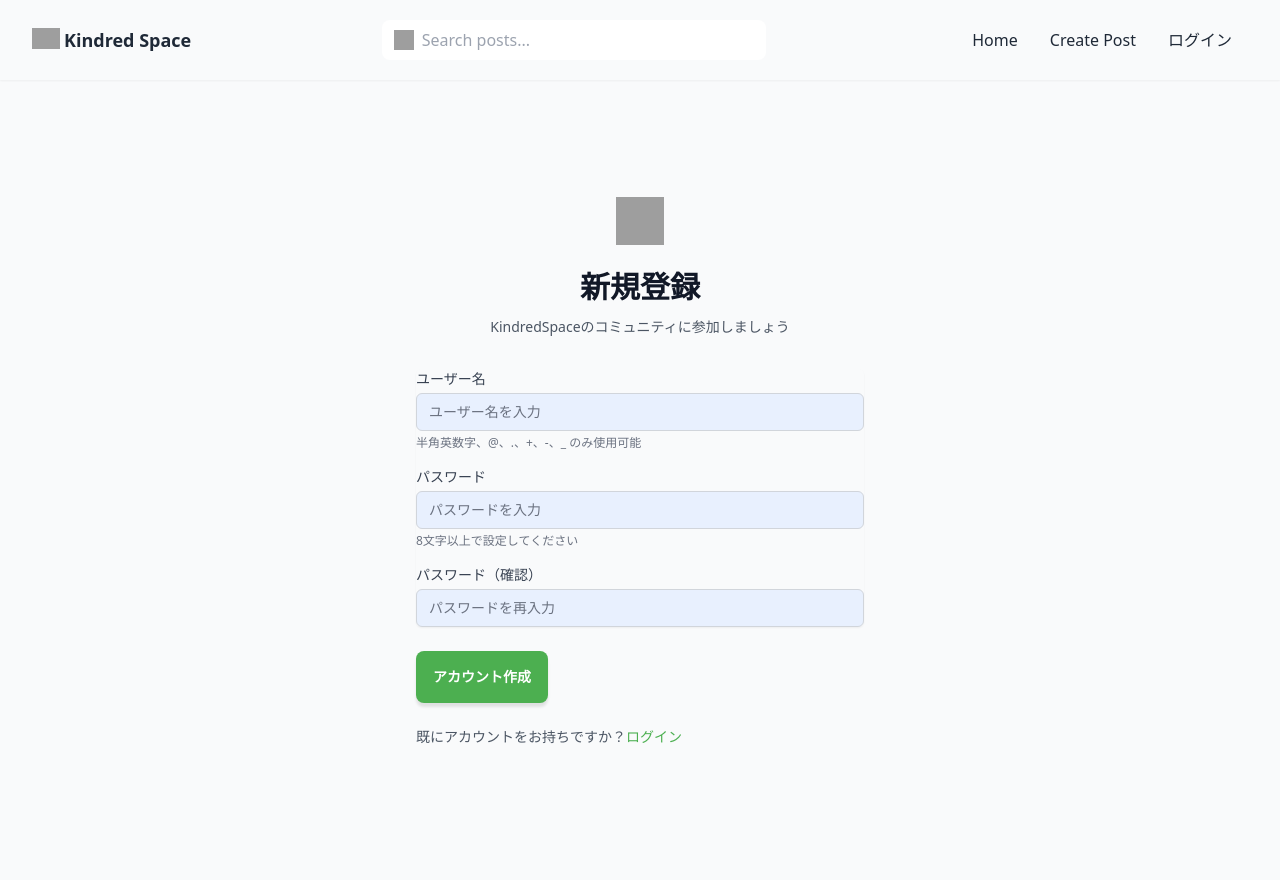
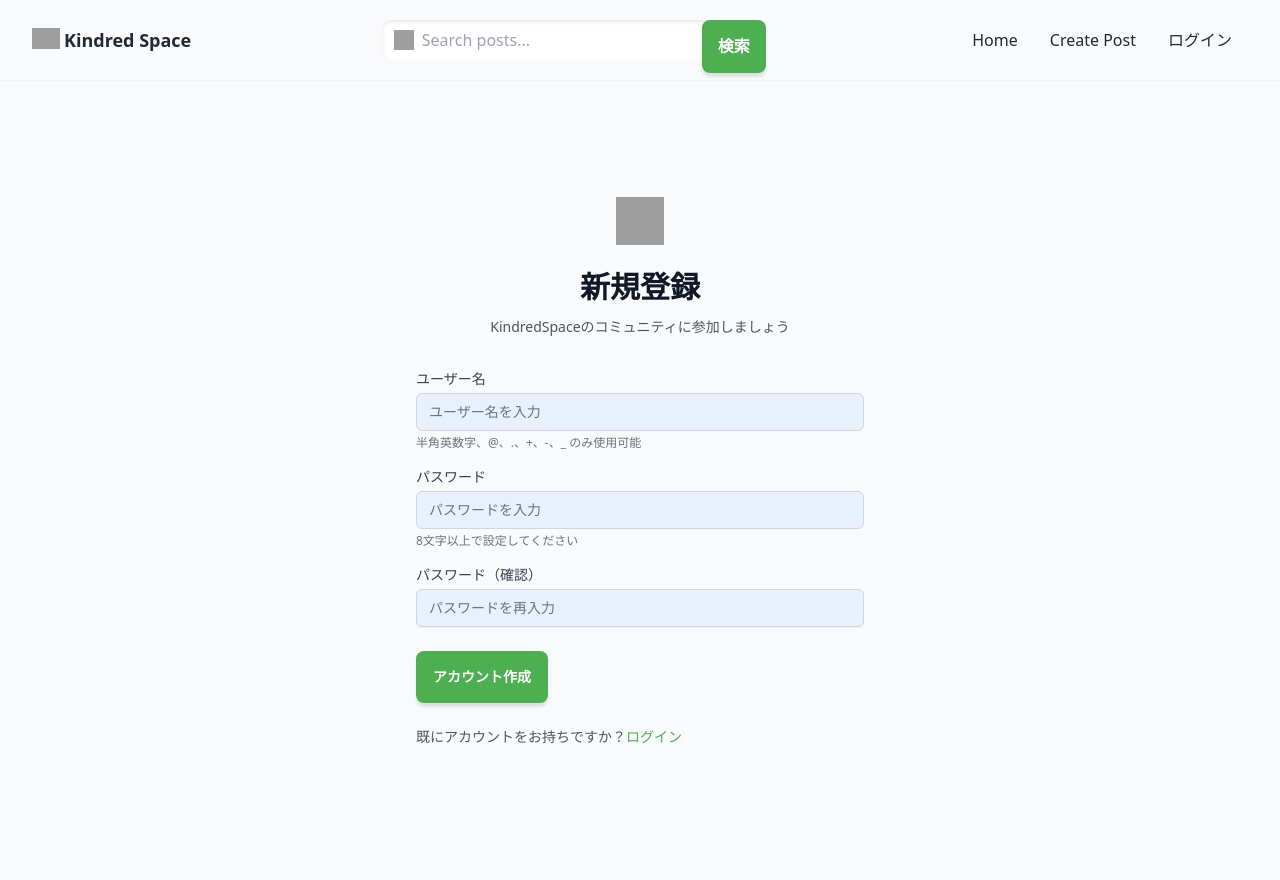
Before and after one commit to ZayYar-Phyo/kindred_space, a Django app: page /signup/ in a window 1280 px wide. Run offline with Django 5.2, Linux system fonts and the light colour scheme; some libraries are stand-ins or nearby versions; grey boxes are pictures that could not be loaded.

Commit message:
Add search bar functionality with Japanese button and inset shadow
Update header.html to include a search input with an inset shadow, a submit button with "検索" text styled with primary and hover states, and adjusted padding and positioning for better layout and mobile responsiveness.

Replit-Commit-Author: Agent
Replit-Commit-Session-Id: 21fe5bb6-6534-447f-82ca-2553a981ccff
Replit-Commit-Checkpoint-Type: intermediate_checkpoint
Replit-Commit-Event-Id: 8d23eb75-553c-485b-8e8c-2a191558b747
Replit-Commit-Screenshot-Url: https://storage.googleapis.com/screenshot-production-us-central1/5163670d-94d8-4de5-a2d2-75e126789bb2/21fe5bb6-6534-447f-82ca-2553a981ccff/2rUYXqT

```diff
--- a/templates/includes/header.html
+++ b/templates/includes/header.html
@@ -43,10 +43,13 @@
         <form method="GET" action="{% url 'home' %}" class="w-full">
             <div class="relative">
                 <input type="text" name="q" value="{{ request.GET.q|default:'' }}" placeholder="Search posts..."
-                    class="w-full px-4 py-2 pl-10 pr-4 text-gray-800 bg-white rounded-lg focus:outline-none focus:ring-2 focus:ring-primary" />
+                    class="w-full px-4 py-2 pl-10 pr-20 text-gray-800 bg-white rounded-lg focus:outline-none focus:ring-2 focus:ring-primary shadow-[inset_0_2px_4px_rgba(0,0,0,0.1)]" />
                 <div class="absolute inset-y-0 left-0 flex items-center pl-3">
                     <img class="w-5 h-5 text-gray-400" src="https://img.icons8.com/small/64/000000/search.png" />
                 </div>
+                <button type="submit" class="absolute inset-y-0 right-0 px-4 bg-primary hover:bg-primary-dark text-white font-medium rounded-r-lg transition-colors duration-200">
+                    検索
+                </button>
             </div>
         </form>
     </div>
```
